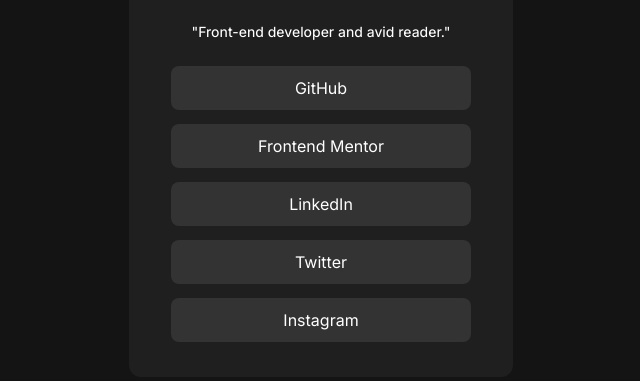
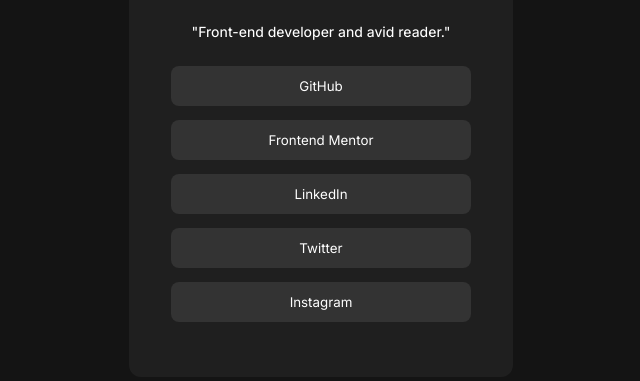
Before and after one commit to Mariamtitvinidze2/js5, a plain HTML site: page index.html in a window 1280 px wide. Shown: the part 323-704 px from the top of the page, without its empty margins (319-959 px from the left). Drawn offline with Linux system fonts and the light colour scheme.

Commit message:
change button

```diff
--- a/index.html
+++ b/index.html
@@ -24,11 +24,11 @@
         <p class="middle">"Front-end developer and avid reader."</p>
 
         <div class="last">
-          <div class="item1">GitHub</div>
-          <div class="item1">Frontend Mentor</div>
-          <div class="item1">LinkedIn</div>
-          <div class="item1">Twitter</div>
-          <div class="item1">Instagram</div>
+          <button class="item1">GitHub</button>
+          <button class="item1">Frontend Mentor</button>
+          <button class="item1">LinkedIn</button>
+          <button class="item1">Twitter</button>
+          <button class="item1">Instagram</button>
         </div>
       </div>
       <script src="./script.js"></script>
--- a/style.css
+++ b/style.css
@@ -82,9 +82,11 @@ background: var(--color-grey-700, #333);
 width: 300px;
 color: #FFFFFF;
 font-family: "Inter";
+border: 0;
 }
 
 .item1:hover {
     background-color: #C4F82A;
     color: black;
+    cursor: pointer;
 }
```
